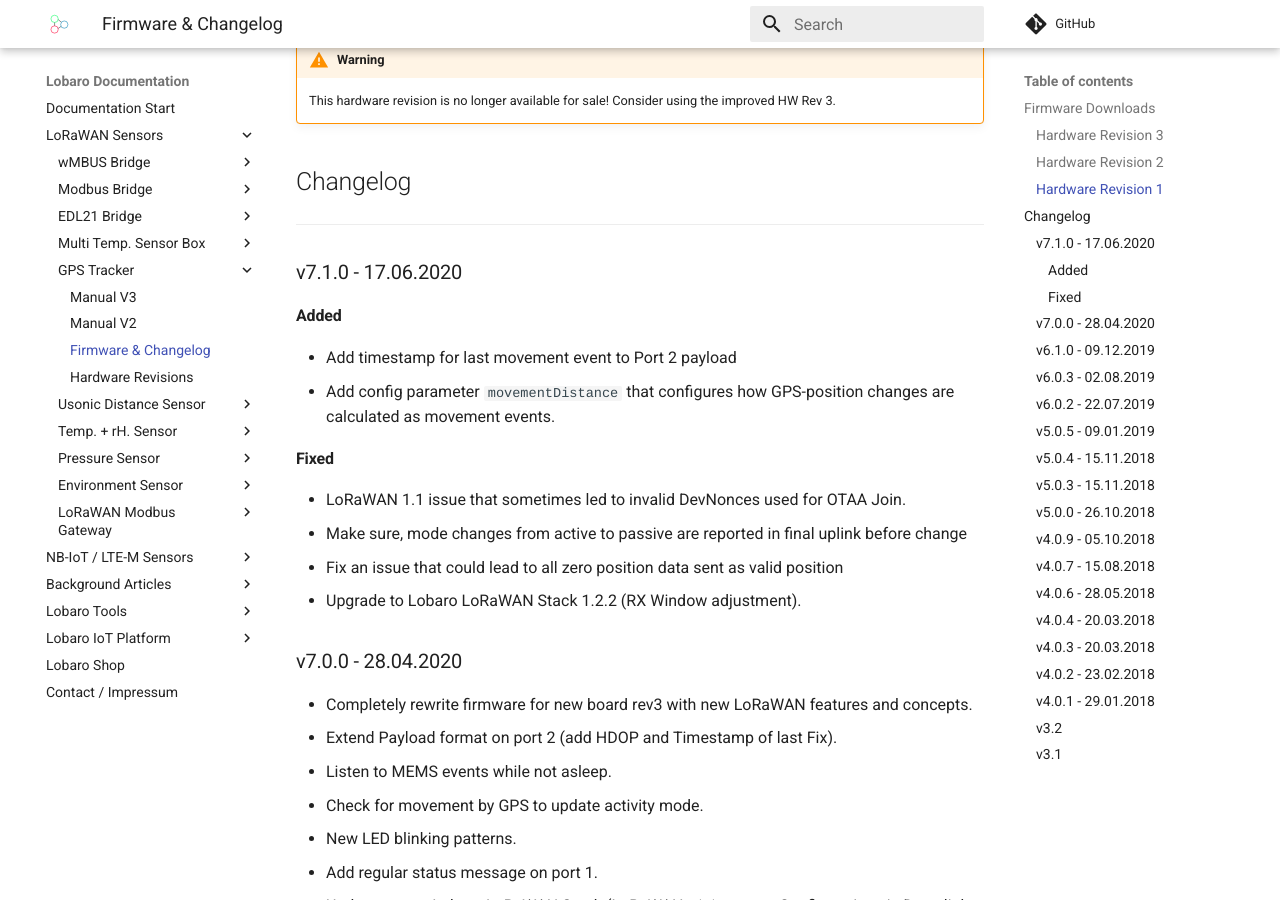
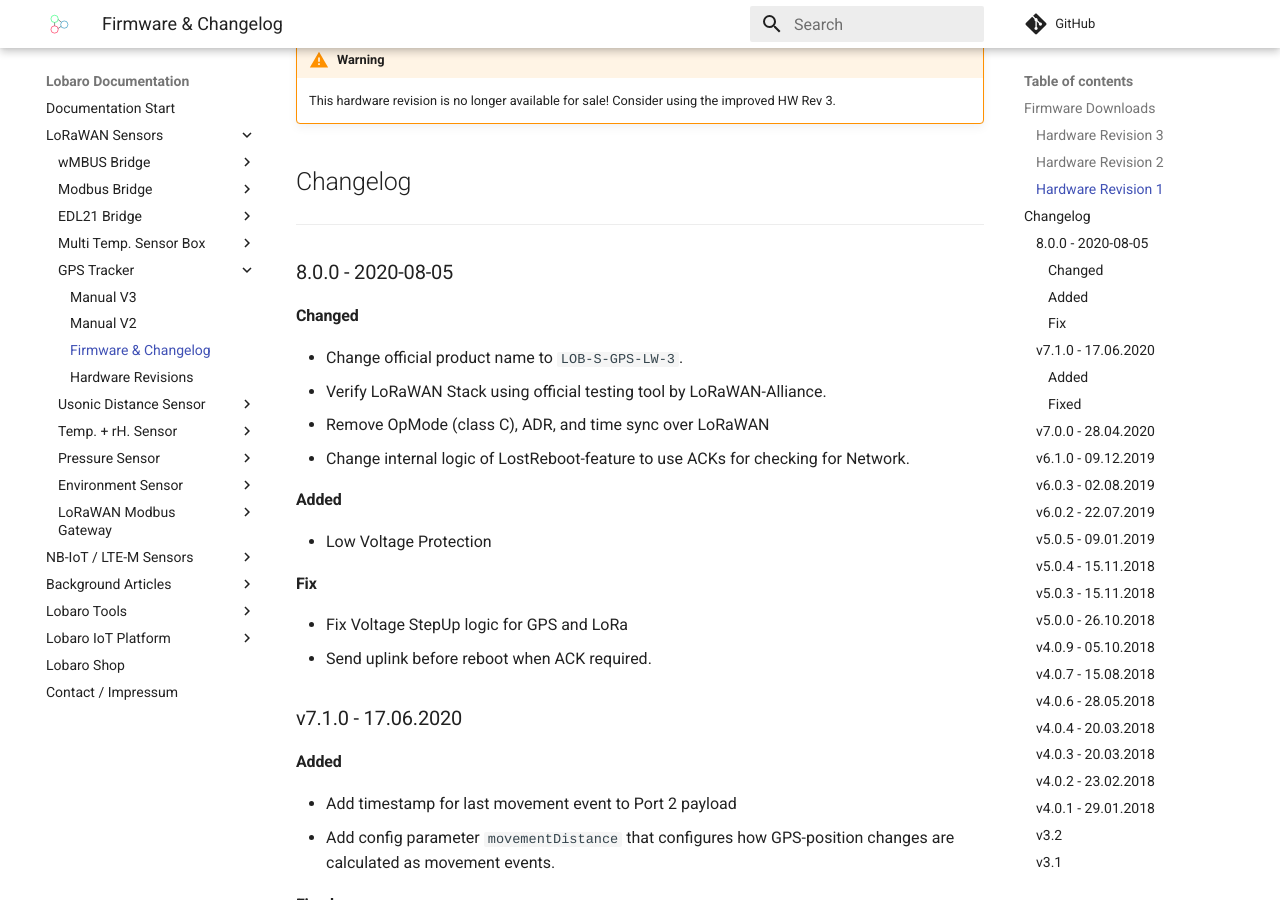
Before and after one commit to Lobaro/docs, an MkDocs documentation site: the page built from docs/lorawan-sensors/gps-lorawan/firmware.md, in a window 1280 px wide and 900 px high, scrolled down 1896 px. Built offline with MkDocs 1.6.1 and Material for MkDocs 9.7.7, drawn with Linux system fonts in a browser that asks for light colours; a script that is not in the unit is left out; comment, search, counter and statistics services are not loaded; some of the changed text lies outside the part shown.

Commit message:
GPS 8.0.0

```diff
--- a/docs/lorawan-sensors/gps-lorawan/firmware.md
+++ b/docs/lorawan-sensors/gps-lorawan/firmware.md
@@ -11,7 +11,7 @@
 
 ![Product GPS Tracker HW3](files/GPS-Tracker-V3-Open2.png){: style="height:250px;display: block; margin: 0 auto;"}
 
-* [app-lorawan-gps-7.1.0.hex](firmware/app-lorawan-gps-7.1.0.hex) (hardware v3.x) [current release]
+* [app-lorawan-gps-8.0.0.hex](firmware/app-lorawan-gps-8.0.0.hex) (hardware v3.x) [current release]
 
 !!! hint "Firmware Release Notifications"
     We normally send e-mail notifications upon release of new firmware versions. To receive this mails you can sign up
@@ -50,6 +50,18 @@
 
 ## Changelog
 --------------------
+### 8.0.0 - 2020-08-05
+#### Changed
+- Change official product name to `LOB-S-GPS-LW-3`.
+- Verify LoRaWAN Stack using official testing tool by LoRaWAN-Alliance.
+- Remove OpMode (class C), ADR, and time sync over LoRaWAN
+- Change internal logic of LostReboot-feature to use ACKs for checking for Network.
+#### Added
+- Low Voltage Protection
+#### Fix
+- Fix Voltage StepUp logic for GPS and LoRa
+- Send uplink before reboot when ACK required.
+
 ### v7.1.0 - 17.06.2020
 #### Added
 - Add timestamp for last movement event to Port 2 payload
```
Also changed, not shown: docs/lorawan-sensors/gps-lorawan/index.md (+6 -10 lines), 1 other file.
